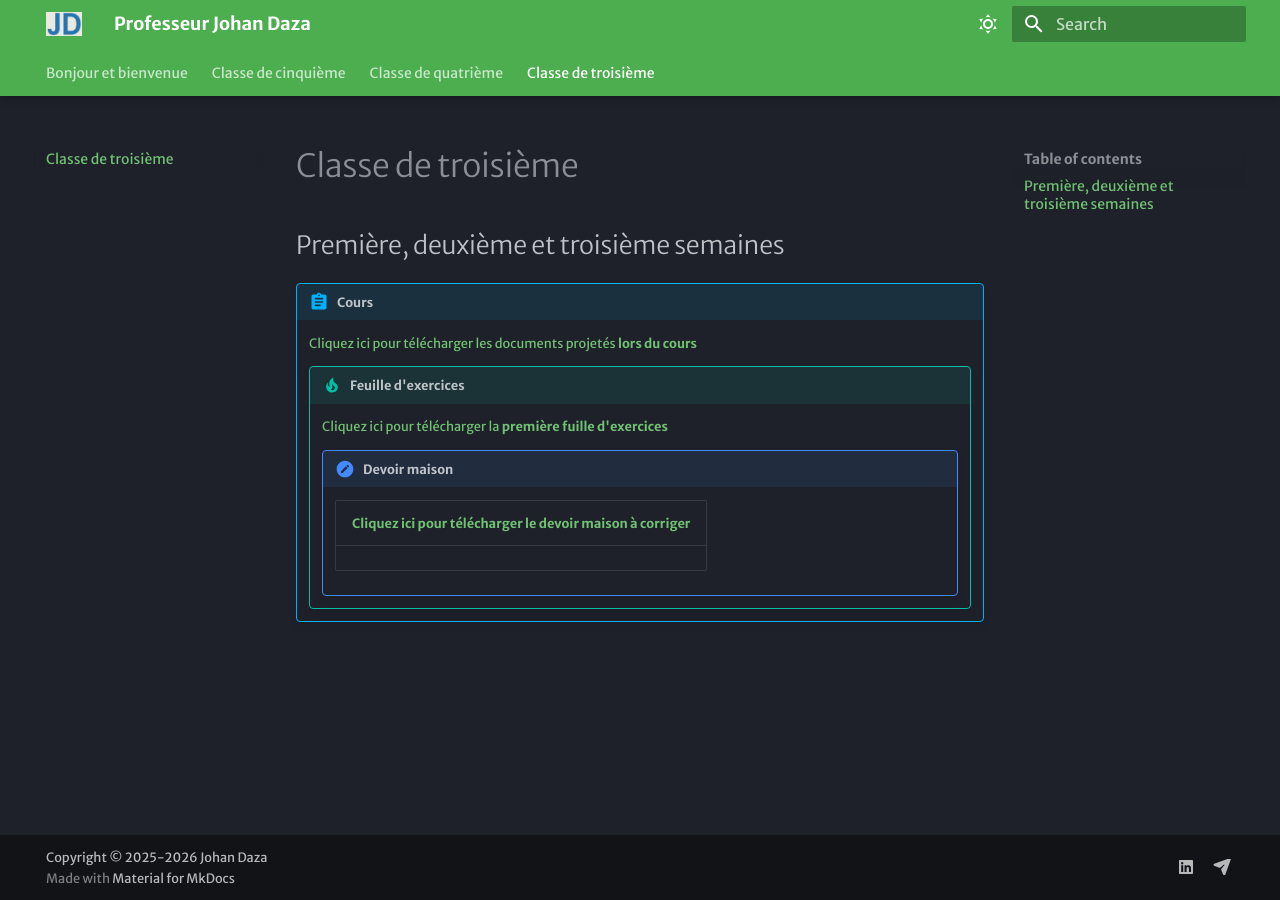
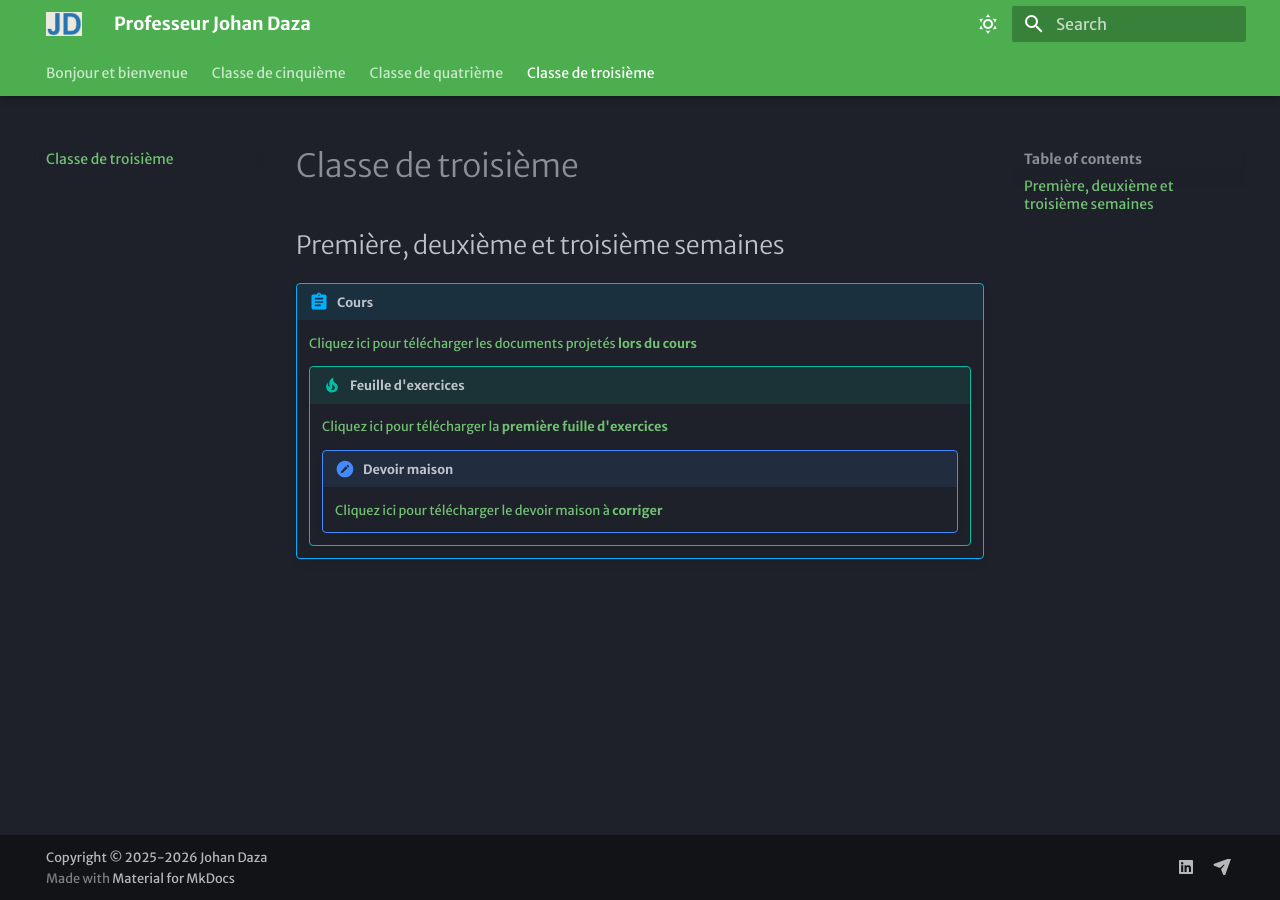
Before and after one commit to prof-johan-daza/general, an MkDocs documentation site: the page built from docs/Classe-de-troisième.md, in a window 1280 px wide. Built offline with MkDocs 1.6.1 and Material for MkDocs 9.7.7, drawn with Linux system fonts in a browser that asks for light colours; some web fonts are replaced.

Commit message:
notableau

```diff
--- a/docs/Classe-de-troisième.md
+++ b/docs/Classe-de-troisième.md
@@ -12,5 +12,4 @@
 
         !!! note "Devoir maison"
 
-            | [Cliquez ici pour télécharger le devoir maison à **corriger**](https://prof-johan-daza.github.io/general/3/S3/Corrigé.docx) |
-            |:--:|
+            [Cliquez ici pour télécharger le devoir maison à **corriger**](https://prof-johan-daza.github.io/general/3/S3/Corrigé.docx)
```
